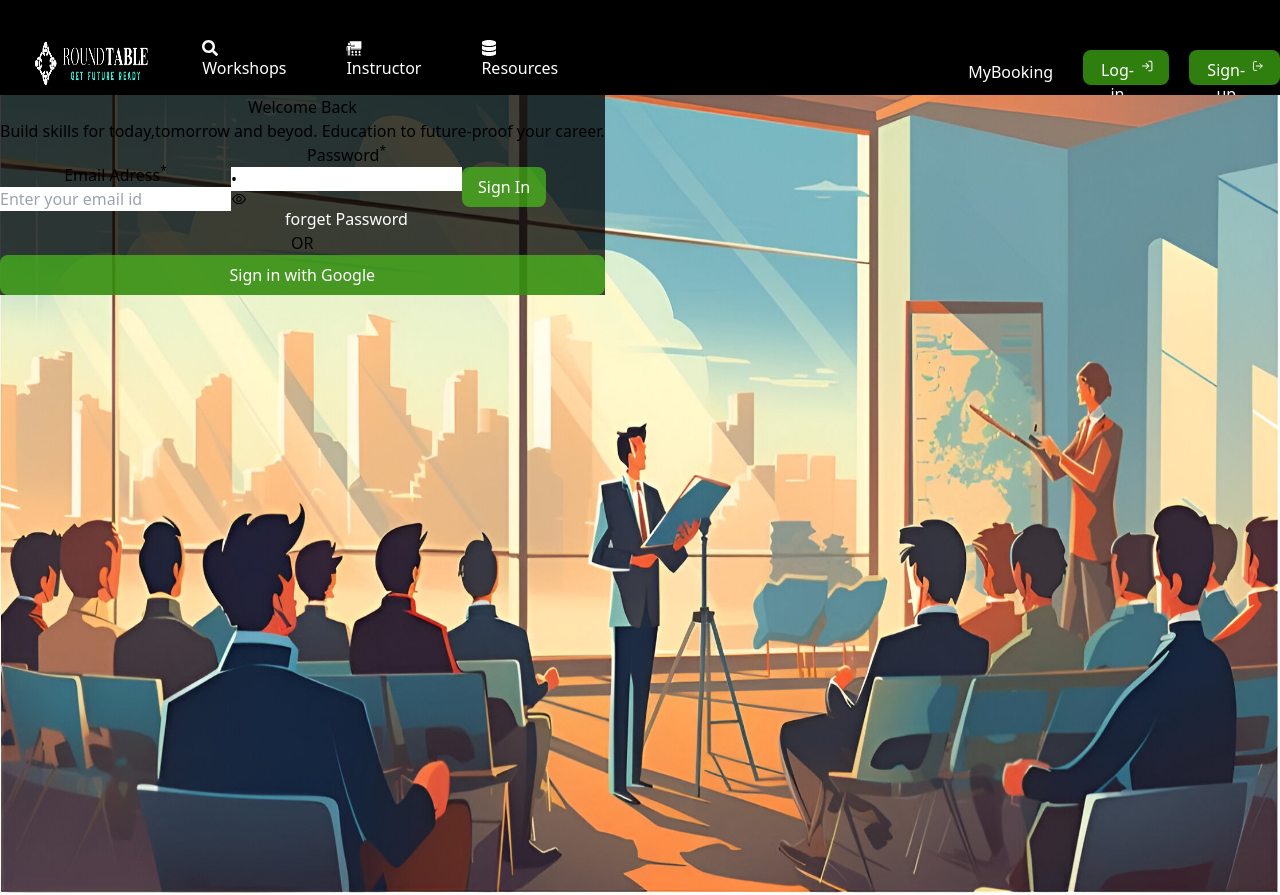
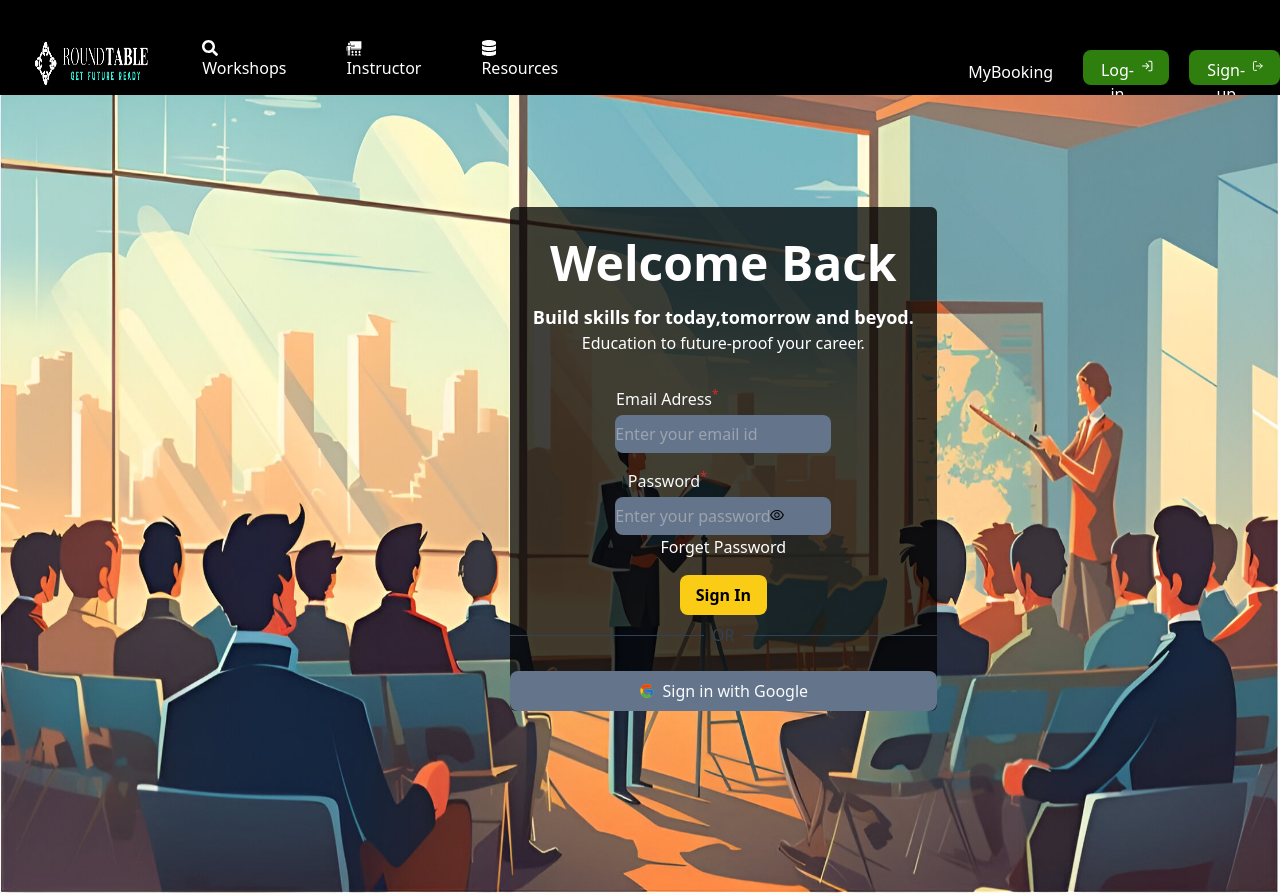
Before and after one commit to BimmiKumari/RoundTable, a React (Create React App) app in the folder frontend/: page /Login in a window 1280 px wide. Built offline with nearby package versions, Linux system fonts and the light colour scheme.

Commit message:
CSS for Login

```diff
--- a/frontend/src/components/LoginForm.js
+++ b/frontend/src/components/LoginForm.js
@@ -7,7 +7,7 @@ const LoginForm = ({setIsLoggedIn}) => {
   const navigate=useNavigate();
 
     const [formData,setFormData]=useState({
-        email:"", password:" "
+        email:"", password:""
     })
     const [showPassword,setShowPassword]= useState(false);
 
@@ -26,10 +26,10 @@ const LoginForm = ({setIsLoggedIn}) => {
     }
   return (
     <div>
-        <form onSubmit={submitHandler}>
-            <label>
-                <p>
-                    Email Adress<sup>*</sup>
+        <form onSubmit={submitHandler} className='flex flex-col w-full gap-y-4 mt-4'>
+            <label className='w-full'>
+                <p className='text-[0.875rem text-slate-50 mb-1 leading-[1.375rem]] mr-28'>
+                    Email Adress<sup className='text-red-600'>*</sup>
                 </p>
                 <input
                    required
@@ -38,11 +38,12 @@ const LoginForm = ({setIsLoggedIn}) => {
                    onChange={changeHandler}
                    placeholder='Enter your email id'
                    name="email"
+                   className='bg-slate-500 rounded-[0.5rem] text-slate-50 w-[216px] h-[38px] p-[10]'
                    />
             </label>
-            <label>
-                <p>
-                    Password<sup>*</sup>
+            <label lassName=' relative ' >
+                <p className='text-[0.875rem text-slate-50 mb-1 leading-[1.375rem]] mr-28'>
+                    Password<sup className='text-red-600'>*</sup>
                 </p>
                 <input
                    required
@@ -50,19 +51,21 @@ const LoginForm = ({setIsLoggedIn}) => {
                    value={formData.password}
                    onChange={changeHandler}
                    placeholder='Enter your password'
-                   name='password'
+                   name='password' className='bg-slate-500 rounded-[0.5rem] text-slate-50 w-[216px]  h-[38px] p-[12]'
                    />
-                   <span on onClick={()=> setShowPassword((prev)=>!prev)}>
-                        {showPassword ? (<AiOutlineEyeInvisible/>):(<AiOutlineEye/>)}
+                   <span
+                   className='absolute right-[152px] bottom-[188px] cursor-pointer'
+                   onClick={()=> setShowPassword((prev)=>!prev)}>
+                        {showPassword ? (<AiOutlineEyeInvisible className='text-white'/>):(<AiOutlineEye/>)}
                    </span>
             <Link to="/">
-            <p>forget Password</p>
+            <p>Forget Password</p>
 
             </Link>
 
 
             </label>
-            <button>Sign In</button>
+            <button className='bg-yellow-400 rounded-[8px] font-medium text-black font-semibold' >Sign In</button>
 
 
         </form>
--- a/frontend/src/components/SignupForm.js
+++ b/frontend/src/components/SignupForm.js
@@ -8,11 +8,11 @@ const SignupForm = ({setIsLoggedIn }) => {
 
     const[formData,setFormData]=useState(
         {
-            firstname:" ",
-            lastname:" ",
-            email:" ",
+            firstname:"",
+            lastname:"",
+            email:"",
             password:"",
-            confirmPassword:" "
+            confirmPassword:""
         }
     )
     const[showPassword1,setShowPassword1]=useState(false);
@@ -40,7 +40,7 @@ const SignupForm = ({setIsLoggedIn }) => {
 
     }
   return (
-    <div>
+    <div className='flex flex-col'>
 
 
         <div>
@@ -60,6 +60,7 @@ const SignupForm = ({setIsLoggedIn }) => {
                 onChange={changeHandler}
                 placeholder='Enter First Name'
                 value={formData.firstname}
+                 className='bg-slate-500 rounded-[0.5rem] text-slate-50 w-9 h-[38px] p-[10] mr-10'
                 />
 
             </label>
@@ -72,13 +73,10 @@ const SignupForm = ({setIsLoggedIn }) => {
                 onChange={changeHandler}
                 placeholder='Enter Last Name'
                 value={formData.lastname}
+                 className='bg-slate-500 rounded-[0.5rem] text-slate-50 w-[212px] h-[38px] p-[10]'
                 />
 
             </label>
-
-
-
-           </div>
            <label>
                 <p>Email <sup>*</sup></p>
                 <input
@@ -88,10 +86,10 @@ const SignupForm = ({setIsLoggedIn }) => {
                 onChange={changeHandler}
                 placeholder='Enter Email'
                 value={formData.email}
+                 className='bg-slate-500 rounded-[0.5rem] text-slate-50 w-[212px] h-[38px] p-[10]'
                 />
 
            </label>
-           <div>
            <label>
                 <p>Create Password <sup>*</sup></p>
                 <input
@@ -101,6 +99,7 @@ const SignupForm = ({setIsLoggedIn }) => {
                 onChange={changeHandler}
                 placeholder='Enter password'
                 value={formData.password}
+                 className='bg-slate-500 rounded-[0.5rem] text-slate-50 w-[212px] h-[38px] p-[10]'
                 />
                  <span on onClick={()=> setShowPassword1((prev)=>!prev)}>
                         {showPassword1 ? (<AiOutlineEyeInvisible/>):(<AiOutlineEye/>)}
@@ -118,6 +117,7 @@ const SignupForm = ({setIsLoggedIn }) => {
                 onChange={changeHandler}
                 placeholder='Enter  confirm password'
                 value={formData.confirmpassword}
+                 className='bg-slate-500 rounded-[0.5rem] text-slate-50 w-[212px] h-[38px] p-[10]'
                 />
                  <span on onClick={()=> setShowPassword2((prev)=>!prev)}>
                         {showPassword2 ? (<AiOutlineEyeInvisible/>):(<AiOutlineEye/>)}
--- a/frontend/src/components/Templates.js
+++ b/frontend/src/components/Templates.js
@@ -1,31 +1,36 @@
 import React from 'react'
 import SignupForm from '../components/SignupForm'
 import LoginForm from '../components/LoginForm'
+import {FcGoogle, fcGoogle} from "react-icons/fc"
 const Templates = ({title,desc1,desc2,image,formtype,setIsLoggedIn}) => {
   return (
-        <div style={{background: "linear-gradient(180deg, rgb(0, 0, 0) 0%, rgb(55, 94, 99) 50%, rgb(249, 247, 247) 100%)"}} className='h-screen flex mx-auto '>
+        <div style={{background: "linear-gradient(180deg, rgb(0, 0, 0) 0%, rgb(55, 94, 99) 50%, rgb(249, 247, 247) 100%)"}} className='h-screen flex '>
 
 
-        <div className='flex flex-col absolute bg-black bg-opacity-75   '>
-            <h1 >{title}</h1>
+        <div className='flex flex-col absolute bg-black bg-opacity-75  w-4/12 mt-28 mx-[510px] rounded-md'>
+            <h1 className='text-white font-bold text-5xl mt-8' >{title}</h1>
 
 
-        <p>
+        <p className='text-white py-4'>
 
-            <span>{desc1}</span>
-            <span>{desc2}</span>
+            <span className='text-lg font-semibold'>{desc1}</span><br/>
+            <span className='py-2 font-medium'>{desc2}</span>
         </p>
           {formtype ==="Signup" ? (<SignupForm setIsLoggedIn={setIsLoggedIn}/>): (<LoginForm setIsLoggedIn={setIsLoggedIn}/>)}
 
-            <div></div>
-            <p>OR</p>
-            <div></div>
+            <div className='flex  items-center my-2 gap-x-2 '>
+            <div className=' h-[1px] bg-slate-700 w-full '></div>
+                  <p  className='text-slate-700 font-medium leading[1.374rem]'>OR</p>
+            <div className=' w-full h-[1px] bg-slate-700'></div>
+            </div>
 
-        <button>
+
+        <button className='w-full flex justify-center items-center rounded-[8px] font-medium text-slate-50 border border-slate-900 px-[10px] py-[8px] gap-x-2 mt-4 bg-slate-500'>
+            <FcGoogle/>
             <p>Sign in with Google</p>
         </button>
        </div>
-       <div className='flex w-screen '>
+       <div className='flex w-screen'>
         <img src={image}
         alt="Front image not found"
         width={1550}
```
